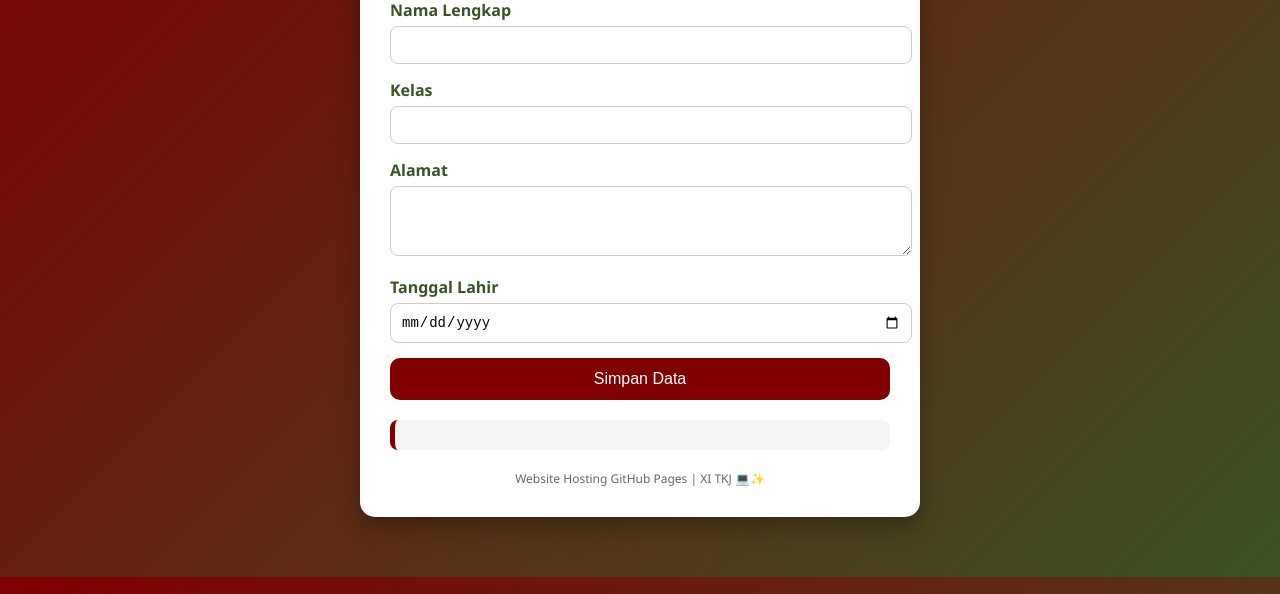
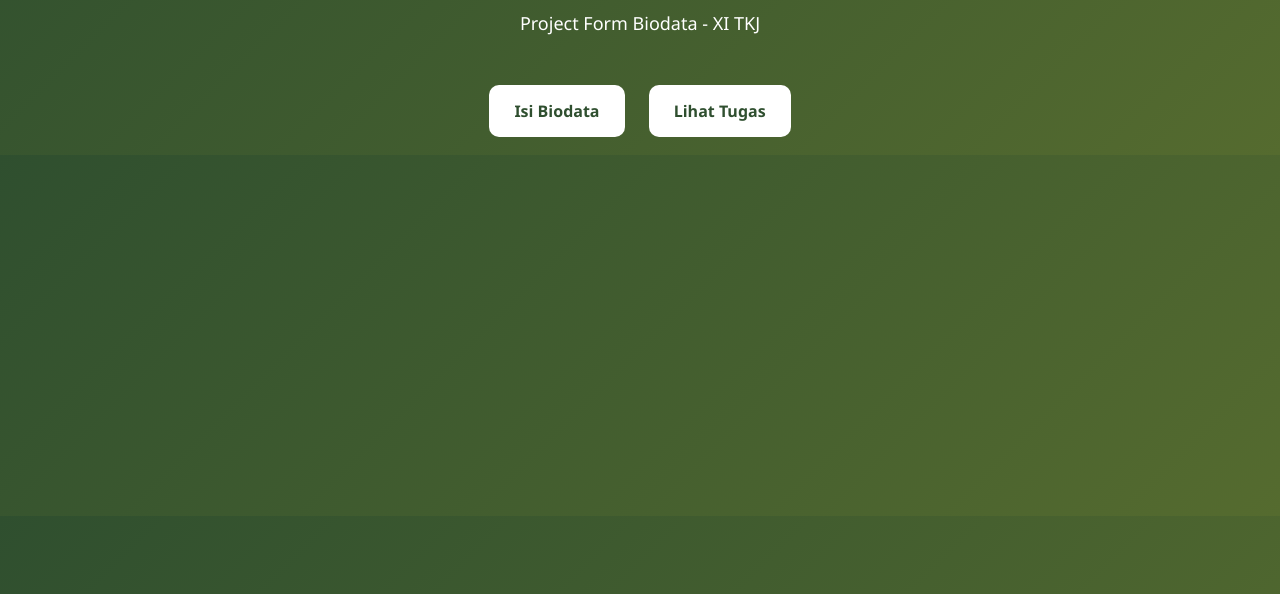
Before and after one commit to raazur800-design/WEB_STS, a plain HTML site: page index.html in a window 1280 px wide. Shown: the part 206-800 px from the top of the page. Drawn offline with Linux system fonts and the light colour scheme.

Commit message:
Update index.html

```diff
--- a/index.html
+++ b/index.html
@@ -2,140 +2,56 @@
 <html lang="id">
 <head>
 <meta charset="UTF-8">
-<meta name="viewport" content="width=device-width, initial-scale=1.0">
-<title>Form Biodata - Hosting</title>
+<title>Home</title>
 
 <style>
 body {
     font-family: 'Segoe UI', sans-serif;
-    background: linear-gradient(135deg, #800000, #3b5323);
-    margin: 0;
-    padding: 0;
+    background: linear-gradient(135deg, #2f4f2f, #556b2f);
+    color: white;
+    text-align: center;
+    padding-top: 100px;
 }
 
-.container {
-    background: white;
-    width: 90%;
-    max-width: 500px;
-    margin: 60px auto;
-    padding: 30px;
-    border-radius: 15px;
-    box-shadow: 0 10px 25px rgba(0,0,0,0.3);
+h1 {
+    font-size: 40px;
 }
 
-h2 {
-    text-align: center;
-    color: #800000;
-    margin-bottom: 20px;
+p {
+    font-size: 18px;
 }
 
-label {
-    font-weight: bold;
-    color: #3b5323;
+.menu {
+    margin-top: 40px;
 }
 
-input, textarea {
-    width: 100%;
-    padding: 10px;
-    margin-top: 5px;
-    margin-bottom: 15px;
-    border-radius: 8px;
-    border: 1px solid #ccc;
-    font-size: 14px;
-}
-
-input:focus, textarea:focus {
-    border: 2px solid #800000;
-    outline: none;
-}
-
-button {
-    width: 100%;
-    padding: 12px;
-    background-color: #800000;
-    color: white;
-    border: none;
+a {
+    display: inline-block;
+    margin: 10px;
+    padding: 15px 25px;
+    background: white;
+    color: #2f4f2f;
+    text-decoration: none;
     border-radius: 10px;
-    font-size: 16px;
-    cursor: pointer;
+    font-weight: bold;
     transition: 0.3s;
 }
 
-button:hover {
-    background-color: #3b5323;
-}
-
-#hasil {
-    margin-top: 20px;
-    padding: 15px;
-    background-color: #f4f4f4;
-    border-left: 5px solid #800000;
-    border-radius: 8px;
-}
-
-.footer {
-    text-align: center;
-    margin-top: 20px;
-    font-size: 12px;
-    color: #666;
+a:hover {
+    background: #d3d3d3;
 }
 </style>
+</head>
 
-</head>
 <body>
 
-<nav style="text-align: center; margin-top: 20px;">
-    <a href="index.html" style="margin: 0 15px; color: white; text-decoration: none; font-weight: bold;">Home</a>
-    <a href="tugas.html" style="margin: 0 15px; color: white; text-decoration: none; font-weight: bold;">Tugas Praktek</a>
-</nav>
+<h1>🌿 Welcome to My Website 🌿</h1>
+<p>Project Form Biodata - XI TKJ</p>
 
-<div class="container">
-    <h2>🌸 Form Biodata Siswa 🌸</h2>
-
-    <form id="formBiodata">
-        <label>Nama Lengkap</label>
-        <input type="text" id="nama" required>
-
-        <label>Kelas</label>
-        <input type="text" id="kelas" required>
-
-        <label>Alamat</label>
-        <textarea id="alamat" rows="3" required></textarea>
-
-        <label>Tanggal Lahir</label>
-        <input type="date" id="tanggal_lahir" required>
-
-        <button type="submit">Simpan Data</button>
-    </form>
-
-    <div id="hasil"></div>
-
-    <div class="footer">
-        Website Hosting GitHub Pages | XI TKJ 💻✨
-    </div>
+<div class="menu">
+    <a href="form.html">Isi Biodata</a>
+    <a href="tugas.html">Lihat Tugas</a>
 </div>
-
-<script>
-document.getElementById("formBiodata").addEventListener("submit", function(e){
-    e.preventDefault();
-
-    let nama = document.getElementById("nama").value;
-    let kelas = document.getElementById("kelas").value;
-    let alamat = document.getElementById("alamat").value;
-    let tanggal = document.getElementById("tanggal_lahir").value;
-
-    let today = new Date();
-    let birthDate = new Date(tanggal);
-    let umur = today.getFullYear() - birthDate.getFullYear();
-
-    document.getElementById("hasil").innerHTML =
-        "<h3>✨ Hasil Data ✨</h3>" +
-        "<b>Nama:</b> " + nama + "<br>" +
-        "<b>Kelas:</b> " + kelas + "<br>" +
-        "<b>Alamat:</b> " + alamat + "<br>" +
-        "<b>Umur:</b> " + umur + " tahun";
-});
-</script>
 
 </body>
 </html>
```
